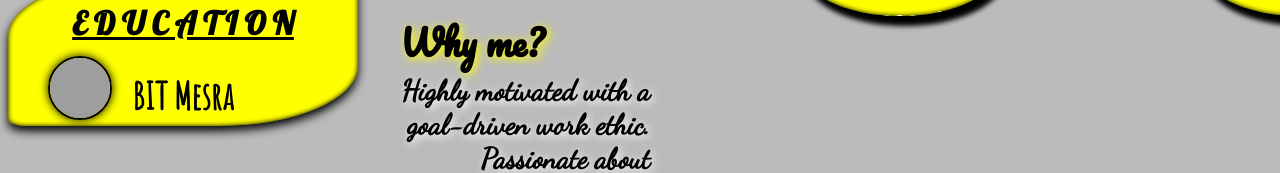
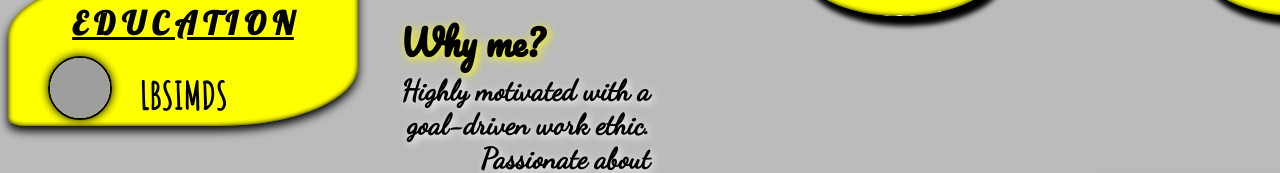
Before and after one commit to vineetp6/vineetp6.github.io, a plain HTML site: page index.html in a window 1280 px wide. Shown: the part 404-577 px from the top of the page. Drawn offline with Linux system fonts and the light colour scheme; grey boxes are pictures that could not be loaded.

Commit message:
Update index.html

```diff
--- a/index.html
+++ b/index.html
@@ -21,7 +21,7 @@
    </div>
   <div class="edu-banner">
     <h2><u>E D U C A T I O N</u></h2><img src="https://commons.wikimedia.org/wiki/File:Rbmi-logo.png" height="60" width="60"/>
-    <h3>BIT Mesra</h3>
+    <h3>LBSIMDS</h3>
     <h3>Master of computer Application</h3><h3>GPA: 6.65</h3>
   </div>
   <div class="skills">
```
